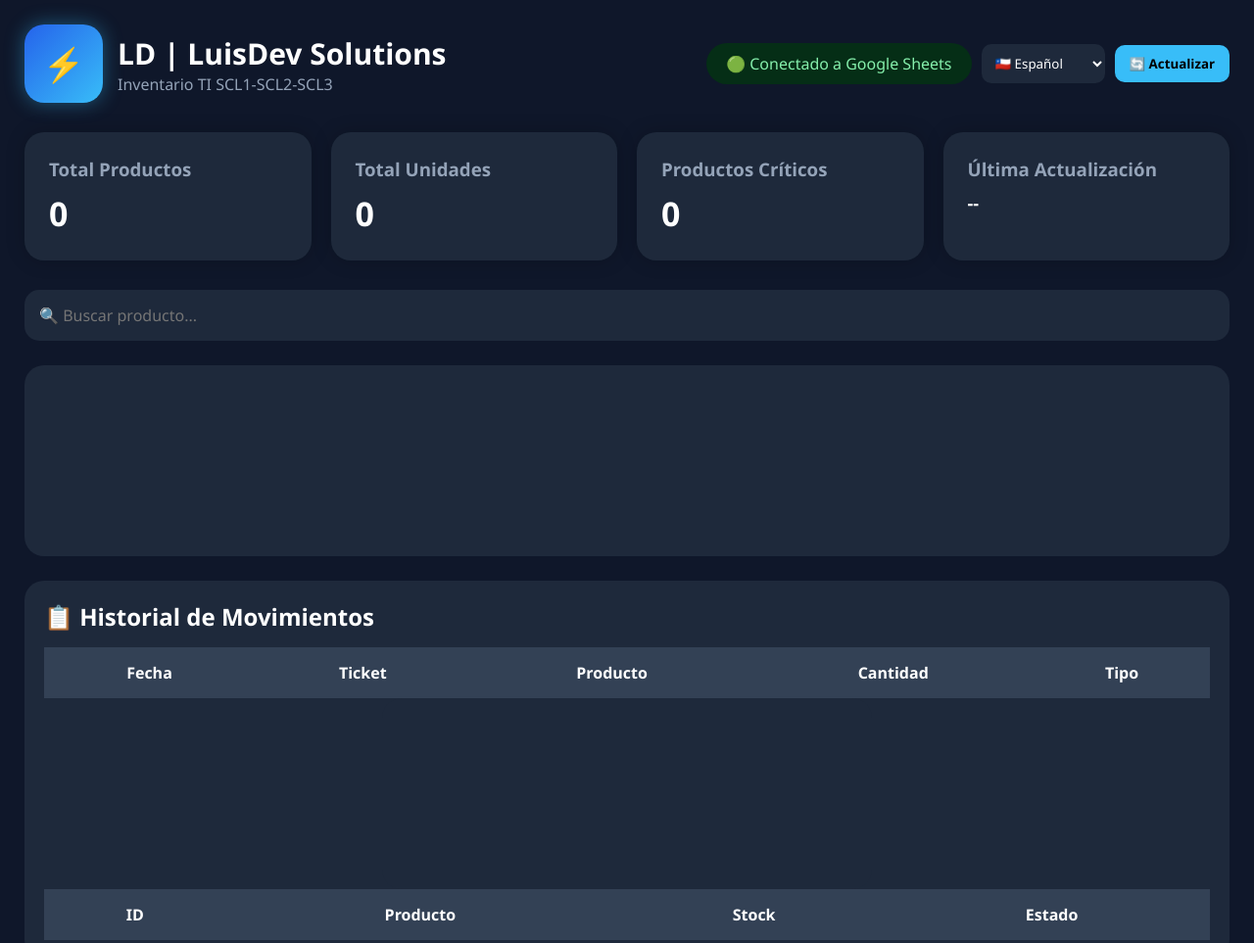
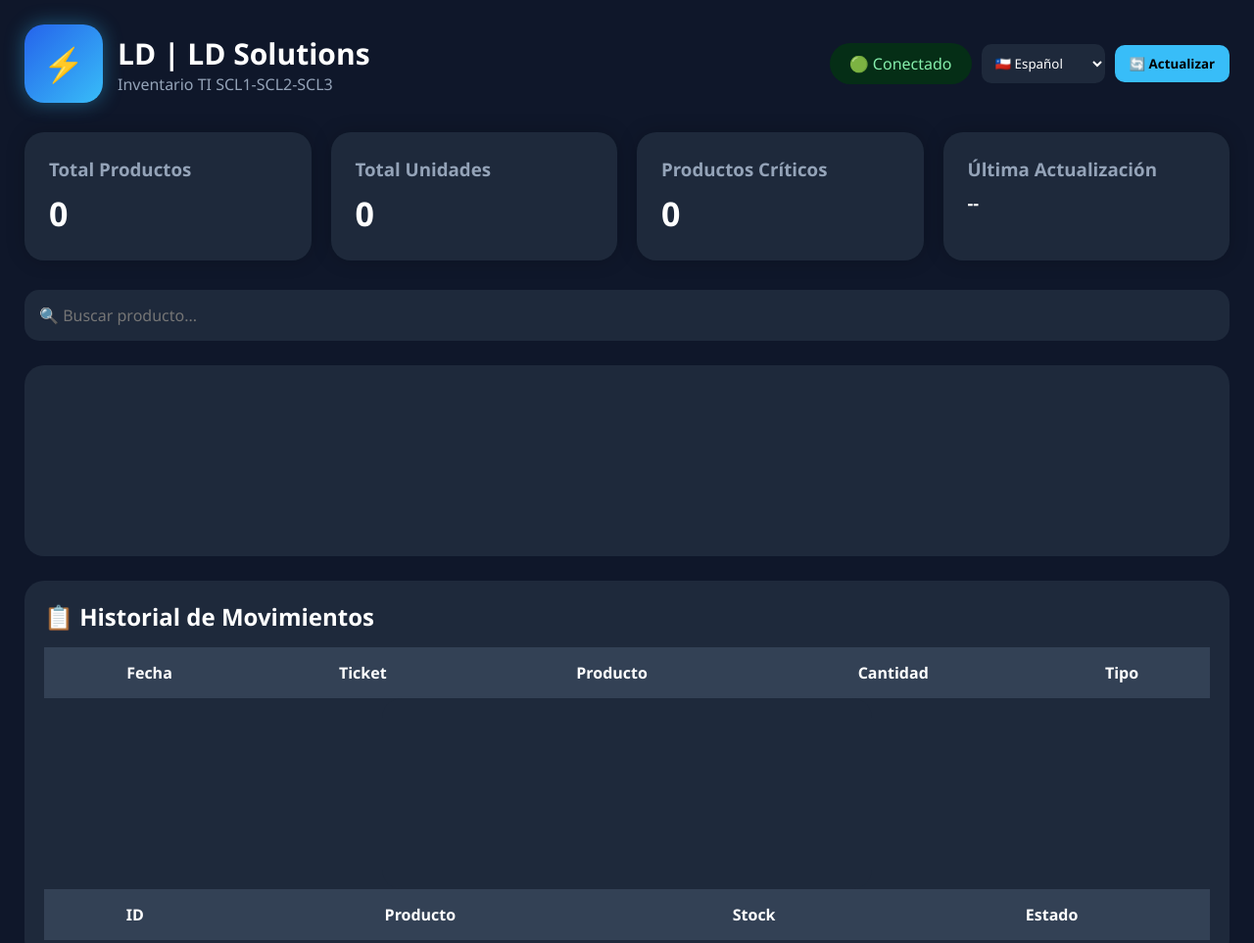
Before and after one commit to lmunozlabrin/inventario-ti-scl123, a plain HTML site: page index.html in a window 1280 px wide. Shown: the top 963 px of the page at 98% size. Drawn offline with nearby package versions, Linux system fonts and the light colour scheme.

Commit message:
Refactor index.html structure and styling

```diff
--- a/index.html
+++ b/index.html
@@ -192,7 +192,7 @@ align-items:flex-start;
 </div>
 
 <div class="logo-text">
-<h1>LD | LuisDev Solutions</h1>
+<h1>LD | LD Solutions</h1>
 <p>Inventario TI SCL1-SCL2-SCL3</p>
 </div>
 
@@ -201,7 +201,7 @@ align-items:flex-start;
 <div style="display:flex;gap:10px;align-items:center;flex-wrap:wrap;">
 
 <div class="status-online" id="estadoConexion">
-🟢 Conectado a Google Sheets
+🟢 Conectado
 </div>
 
 <select id="idioma" style="
```
